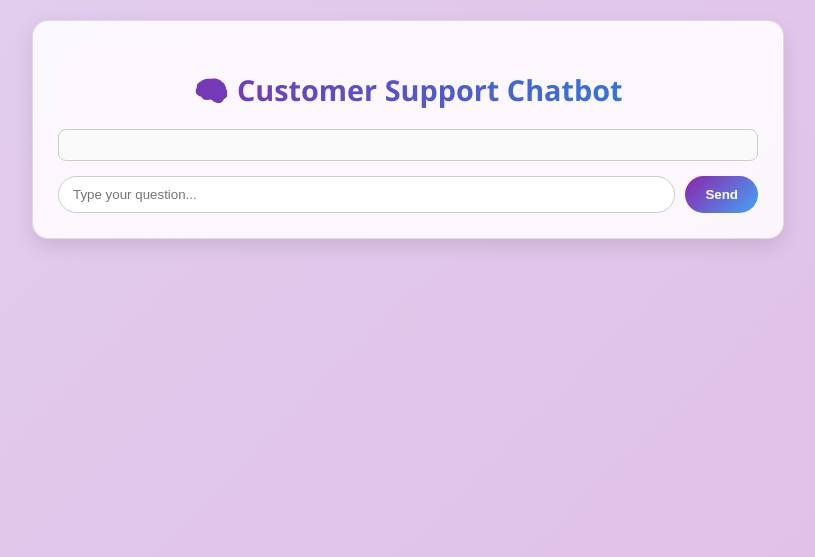
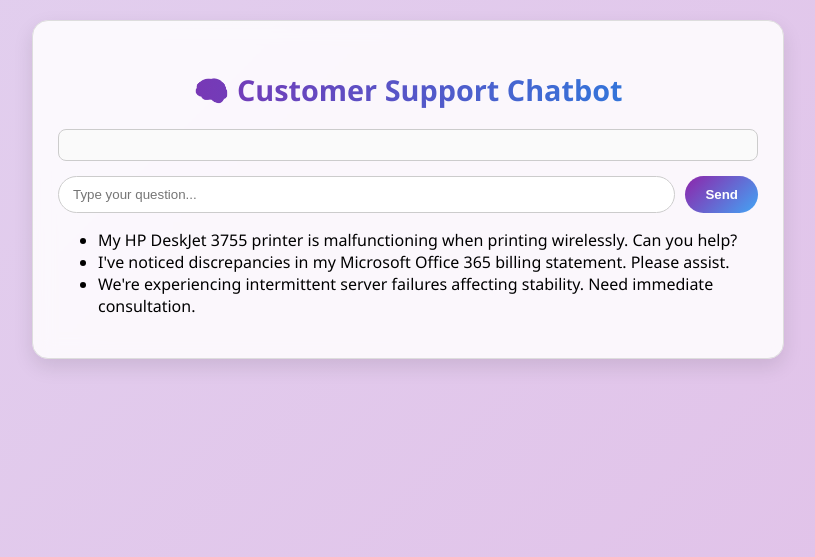
Before and after one commit to Prajith04/customer-support-agent, a FastAPI app: page / in a window 1280 px wide. Shown: the top 557 px of the page, without its empty margins (232-1047 px from the left). Run offline with FastAPI, Linux system fonts and the light colour scheme.

Commit message:
Update templates/chat.html

```diff
--- a/templates/chat.html
+++ b/templates/chat.html
@@ -30,6 +30,22 @@
             </ul>
         </div>
         {% endif %}
+      <div>
+        <ul>
+    <li data-query="My HP DeskJet 3755 printer is malfunctioning when printing wirelessly. Can you help?">My HP DeskJet 3755 printer is malfunctioning when printing wirelessly. Can you help?</li>
+    <li data-query="I've noticed discrepancies in my Microsoft Office 365 billing statement. Please assist.">I've noticed discrepancies in my Microsoft Office 365 billing statement. Please assist.</li>
+    <li data-query="We're experiencing intermittent server failures affecting stability. Need immediate consultation.">We're experiencing intermittent server failures affecting stability. Need immediate consultation.</li>
+        </ul>
+
+      </div>
     </div>
+  <script>
+    document.querySelectorAll('.examples li').forEach(item => {
+        item.addEventListener('click', () => {
+            document.querySelector('input[name="message"]').value = item.getAttribute('data-query');
+        });
+    });
+</script>
+
 </body>
 </html>
```
